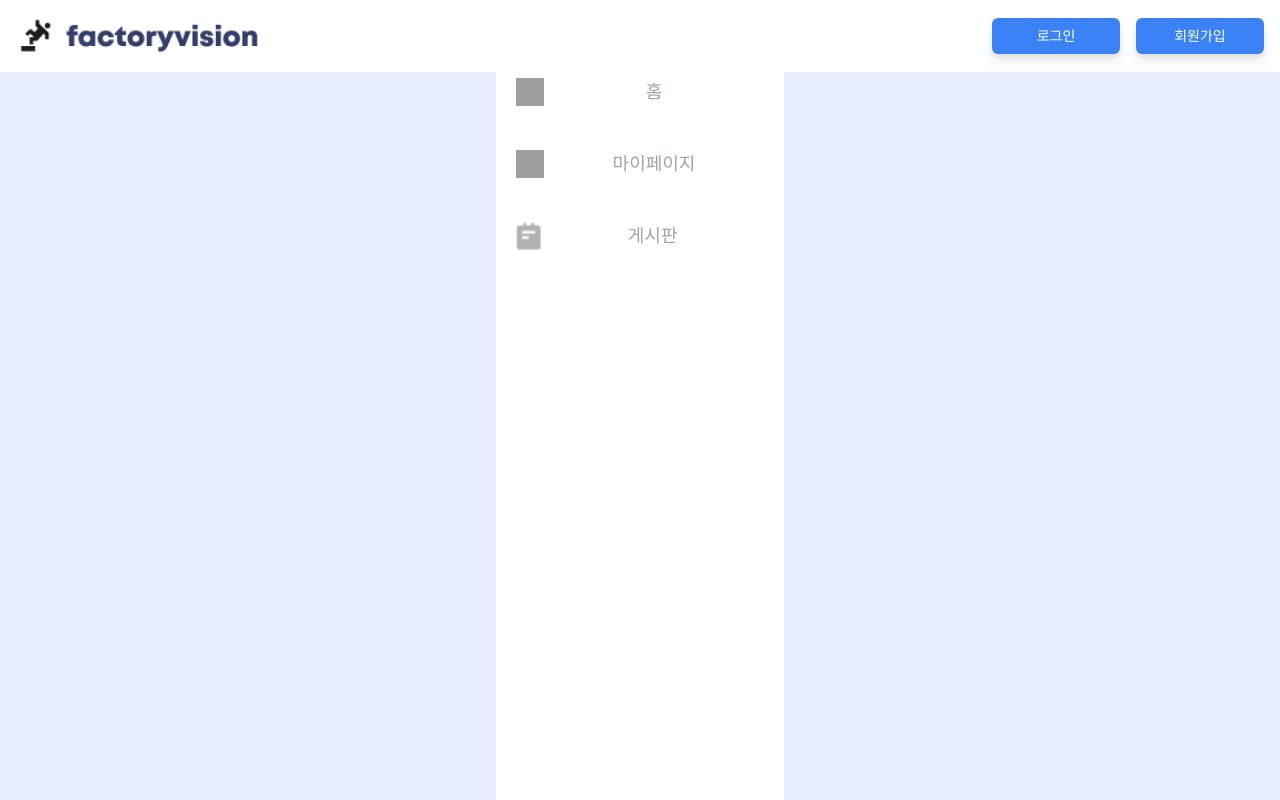
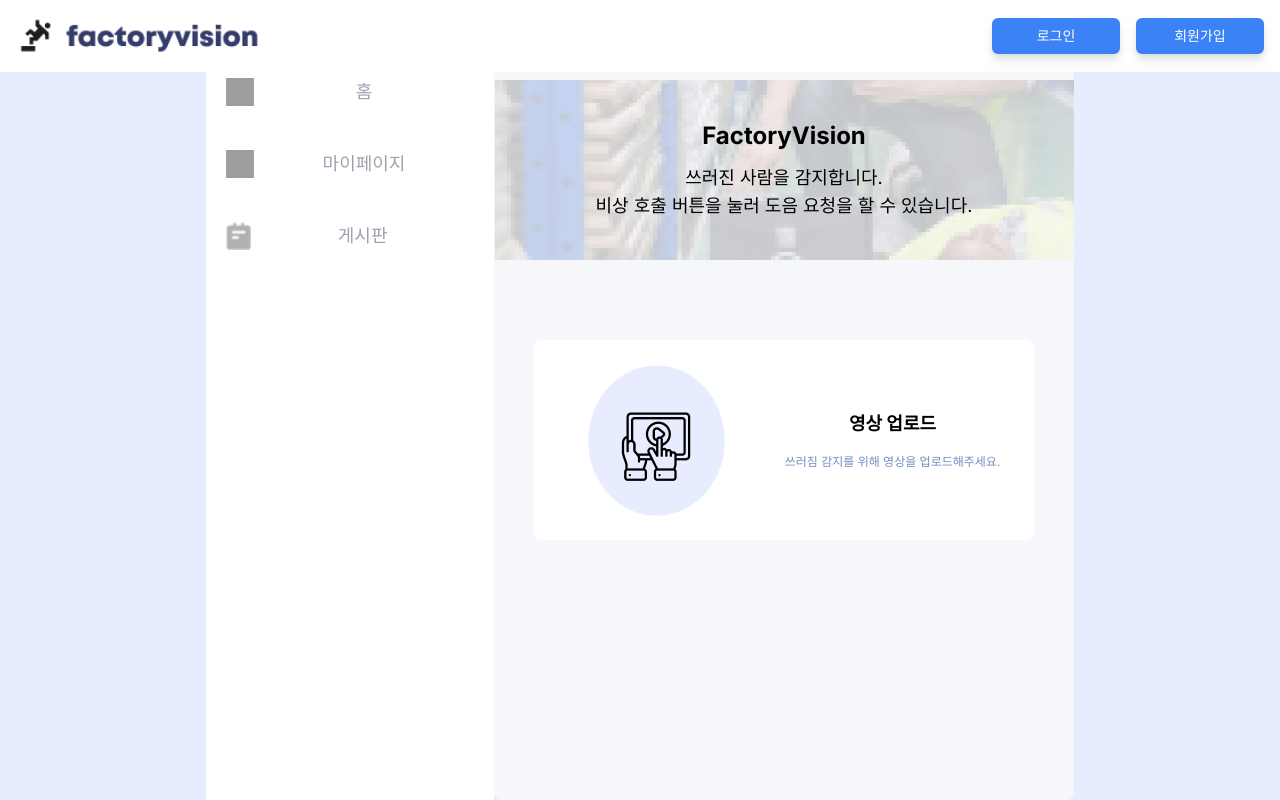
Before and after one commit to factoryvision/frontend, a Next.js app in the folder factoryvision/: page / in a window 1280 px wide. Built offline with nearby package versions, Linux system fonts and the light colour scheme; grey boxes are pictures that could not be loaded.

Commit message:
컴포넌트 정리

```diff
--- a/factoryvision/src/app/board/boardCreate/page.tsx
+++ b/factoryvision/src/app/board/boardCreate/page.tsx
@@ -18,7 +18,7 @@ export default function boardCreate() {
         <div className="flex-1 rounded-lg px-10 p-5 md:container md:mx-auto]">
           <div className="rid gap-x-8 gap-y-4 flex py-20 place-content-between ">
             {/*  */}
-            <div className="text-blue-700 border-b-4 text-sm px-4 w-30 border-blue-700 text-center">
+            <div className="text-blue-700 border-b-4 text-sm px-4 pb-4 w-30 border-blue-700 text-center">
               게시글 작성
             </div>
             {/*  */}
--- a/factoryvision/src/app/board/boardUpdate/page.tsx
+++ b/factoryvision/src/app/board/boardUpdate/page.tsx
@@ -18,7 +18,7 @@ export default function boardCreate() {
         <div className=" flex-1 rounded-lg px-10 p-5 md:container md:mx-auto]">
           <div className="rid gap-x-8 gap-y-4 flex py-20 place-content-between ">
             {/*  */}
-            <div className="text-blue-700 border-b-4 text-sm px-4 w-30 border-blue-700 text-center">
+            <div className="text-blue-700 border-b-4 text-sm px-4 pb-4 w-30 border-blue-700 text-center">
               게시글 수정
             </div>
             {/*  */}
--- a/factoryvision/src/app/components/sidebar.tsx
+++ b/factoryvision/src/app/components/sidebar.tsx
@@ -6,13 +6,13 @@ const Sidebar = () => {
       <div className="p-5 h-10" />
       {/* <div className="w-200 h-10"></div> */}
       {/* <img src="/mainlogo.png" alt="logo" className=" h-10" /> */}
-      <Link href="/main/home">
+      <Link href="/">
         <button className="flex items-center p-5 my-8 w-full h-10 rounded-lg hover:bg-[#2D60FF] focus:outline-none focus:bg-gray-600">
           <img src="/home.png" alt="logo" className="w-7 h-7" />
           <span className="text-lg w-full text-center text-gray-400	">홈</span>
         </button>
       </Link>
-      <Link href="/mypage">
+      <Link href="/mypage/mypageMain">
         <button className="flex items-center p-5 w-full h-10 rounded-lg hover:bg-[#2D60FF] focus:outline-none focus:bg-gray-600 text-lg">
           <img src="/user.png" alt="logo" className="w-7 h-7" />
           <span className="text-lg w-full text-center text-gray-400	">
--- /dev/null
+++ b/factoryvision/src/app/mypage/mypageMain/page.tsx
@@ -0,0 +1,28 @@
+//마이페이지
+"use client";
+
+import { useEffect, useState } from "react";
+import Link from "next/link";
+import axios from "axios";
+import Sidebar from "@/app/components/sidebar";
+import Header from "@/app/components/header";
+
+const myPageMain = () => {
+  return (
+    <div className="flex flex-col">
+      <Header />
+      <div className="flex">
+        <Sidebar />
+        <div className="flex-1 rounded-lg px-10 p-5 md:container md:mx-auto]">
+          {/*  */}
+          <div className="text-blue-700 border-b-4 text-sm px-4 pb-4 w-30 border-blue-700 text-center">
+            마이페이지
+          </div>
+          {/*  */}
+        </div>
+      </div>
+    </div>
+  );
+};
+
+export default myPageMain;
--- a/factoryvision/src/app/page.tsx
+++ b/factoryvision/src/app/page.tsx
@@ -1,14 +1,76 @@
-// 메인페이지
+"use client";
+import React, { useState } from "react";
+import { useRef } from "react";
+import Sidebar from "@/app/components/sidebar";
+import Header from "@/app/components/header";
+import Link from "next/link";
 
-import Sidebar from "./components/sidebar";
-import Link from "next/link";
-import Header from "@/app/components/header";
+const Home = () => {
+  const [video, setVideo] = useState<File | null>(null);
 
-export default function Main() {
+  const handleFileChange = (e: React.ChangeEvent<HTMLInputElement>) => {
+    const file = e.target.files?.[0];
+    if (file) {
+      setVideo(file);
+    }
+  };
+
+  const fileRef = useRef<HTMLInputElement>(null);
+  // input click method
+  const handleClick = () => {
+    fileRef?.current?.click();
+  };
   return (
-    <div className="flex">
+    <div className="flex flex-col">
       <Header />
-      <Sidebar />
+      <div className="flex">
+        <Sidebar />
+        <div className="flex-1 rounded-lg py-20  bg-[#F5F7FA]">
+          <div className="bg-[url(/mainframe.png)] flex-between px-4 py-10">
+            <p className="text-2xl text-center align-middle font-bold pb-3">
+              FactoryVision
+            </p>
+            <p></p>
+            <p className="text-center text-lg">쓰러진 사람을 감지합니다.</p>
+            <p className="text-center  text-lg">
+              비상 호출 버튼을 눌러 도음 요청을 할 수 있습니다.
+            </p>
+          </div>
+          <div className="rid flex-col py-20 place-content-between">
+            {/* 영상업로드 버튼 */}
+            <div className="flex flex-col justify-center items-center px-10 ">
+              <div className="rid w-[500px] h-[200px] text-center bg-white flex flex-nowrap place-content-center rounded-lg items-center ">
+                <form>
+                  <div className="flex flex-col px-10 " onClick={handleClick}>
+                    <img
+                      src="../imageupload.png"
+                      alt="logo"
+                      className="w-25 h-25 cursor-pointer"
+                    />
+                  </div>
+                  <input
+                    className="hidden"
+                    ref={fileRef}
+                    type="file"
+                    accept="video/*"
+                    onChange={handleFileChange}
+                  />
+                </form>
+                <div className="p-5">
+                  <p className="text-center text-lg pb-4 font-bold">
+                    영상 업로드
+                  </p>
+                  <p className="text-center text-xs text-[#718EBF]">
+                    쓰러짐 감지를 위해 영상을 업로드해주세요.
+                  </p>
+                </div>
+              </div>
+            </div>
+          </div>
+        </div>
+      </div>
     </div>
   );
-}
+};
+
+export default Home;
--- a/factoryvision/src/app/user/mypage/page.tsx
+++ /dev/null
@@ -1 +0,0 @@
-//마이페이지
```
